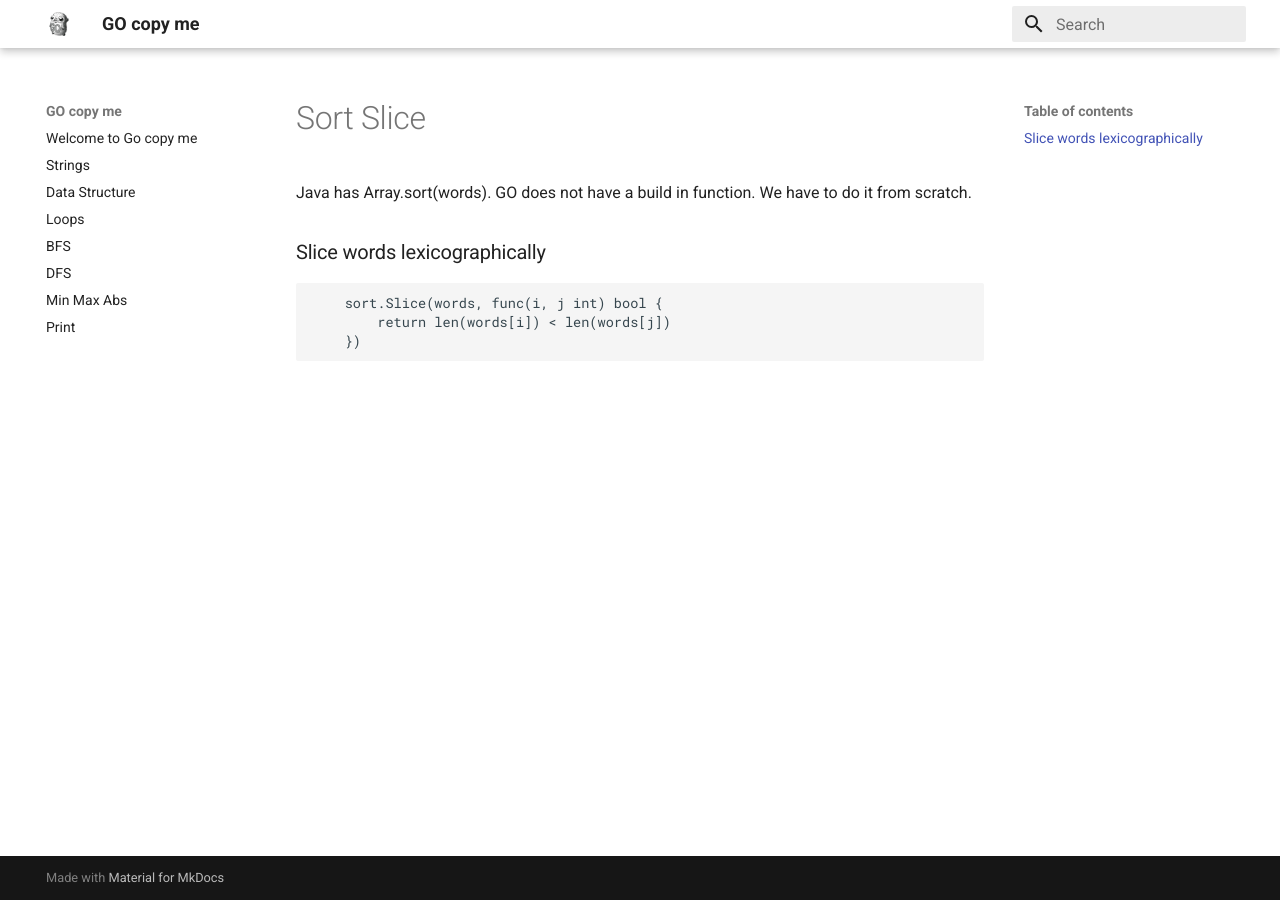
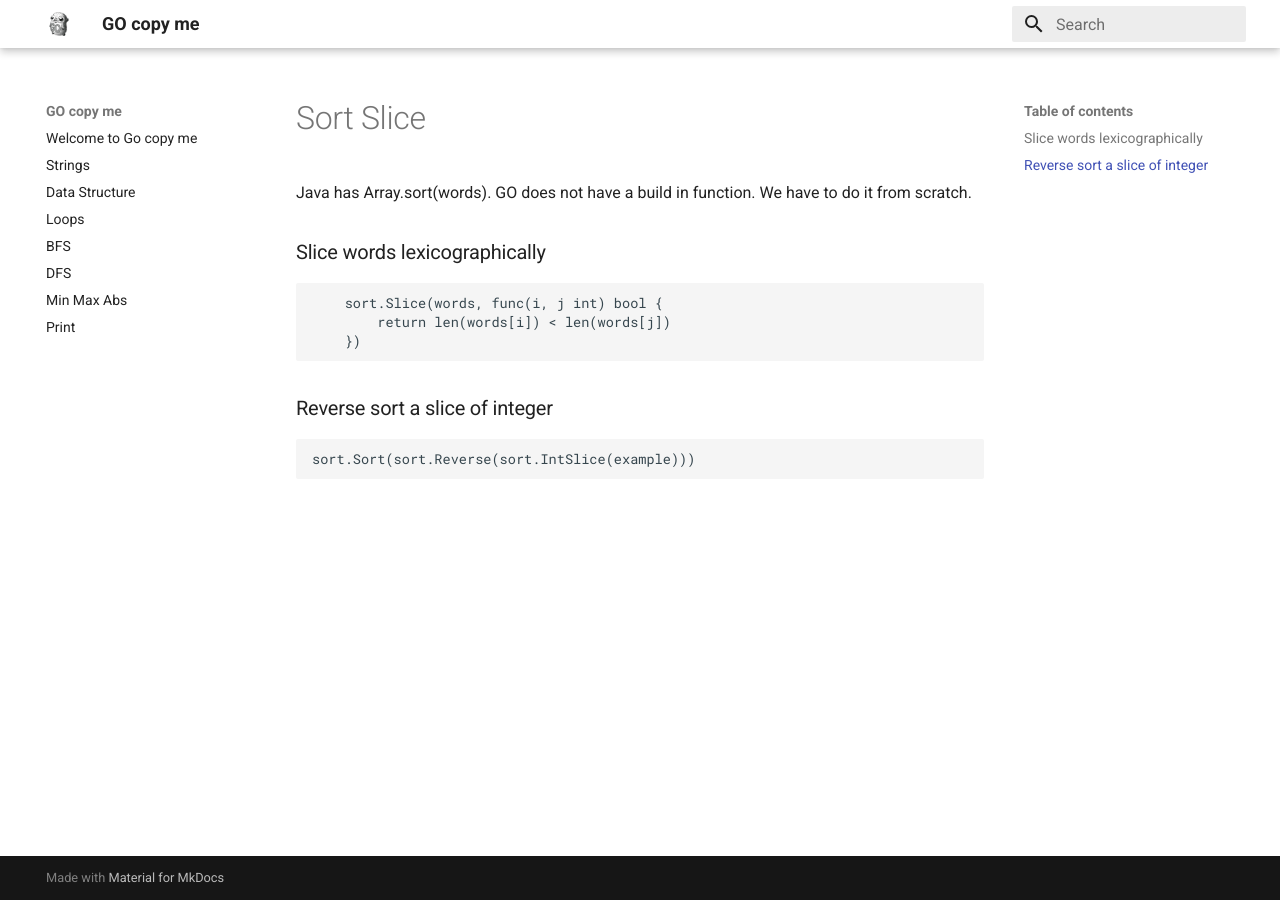
Before and after one commit to stashedUp/go-copy-paste, an MkDocs documentation site: the page built from docs/Sort.md, in a window 1280 px wide. Built offline with MkDocs 1.6.1 and Material for MkDocs 9.7.7, drawn with Linux system fonts in a browser that asks for light colours.

Commit message:
Update Sort.md

````diff
--- a/docs/Sort.md
+++ b/docs/Sort.md
@@ -8,3 +8,8 @@ Java has Array.sort(words). GO does not have a build in function. We have to do
 		return len(words[i]) < len(words[j])
 	})
 ```
+
+### Reverse sort a slice of integer
+```go
+sort.Sort(sort.Reverse(sort.IntSlice(example)))
+```
````
